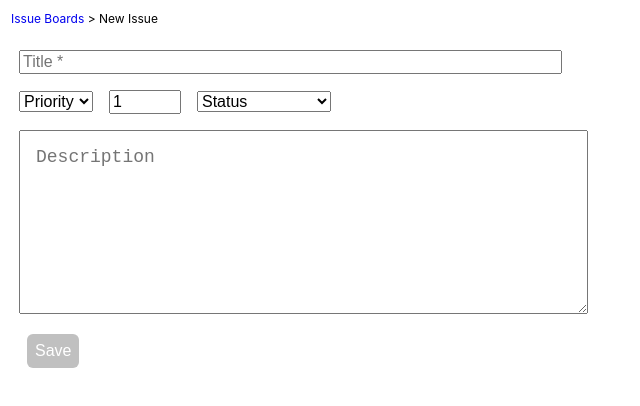
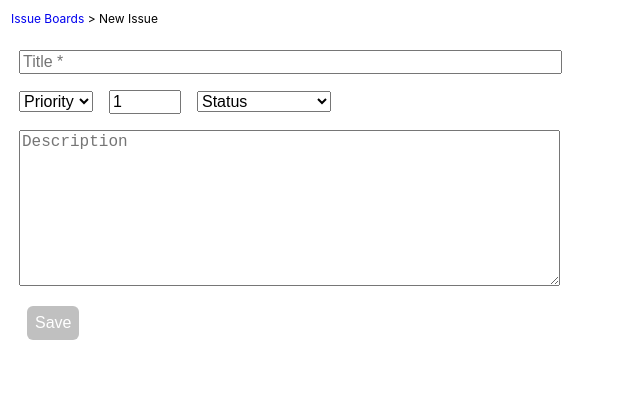
Before and after one commit to ViktorBachmanov/PL-Issue_Boards, a React (Create React App) app: page /new in a window 1280 px wide. Shown: the top 406 px of the page, without its empty margins (0-640 px from the left). Built offline with nearby package versions, Linux system fonts and the light colour scheme.

Commit message:
Fix styles

```diff
--- a/src/App.css
+++ b/src/App.css
@@ -128,6 +128,7 @@
 .edit-form__textarea_theme-1 {
   display: inline-block;
   width: 100%;
+  height: 150px;
 }
 
 .story-points-input {
--- a/src/features/todos/editForm.js
+++ b/src/features/todos/editForm.js
@@ -88,7 +88,6 @@
                             className='edit-form__textarea_theme-1'
                             defaultValue={initialTodo.description}
                             ref={this.descriptionEl}
-                            className='description-text'
                 />
 
                 <Link to='/'>
```
